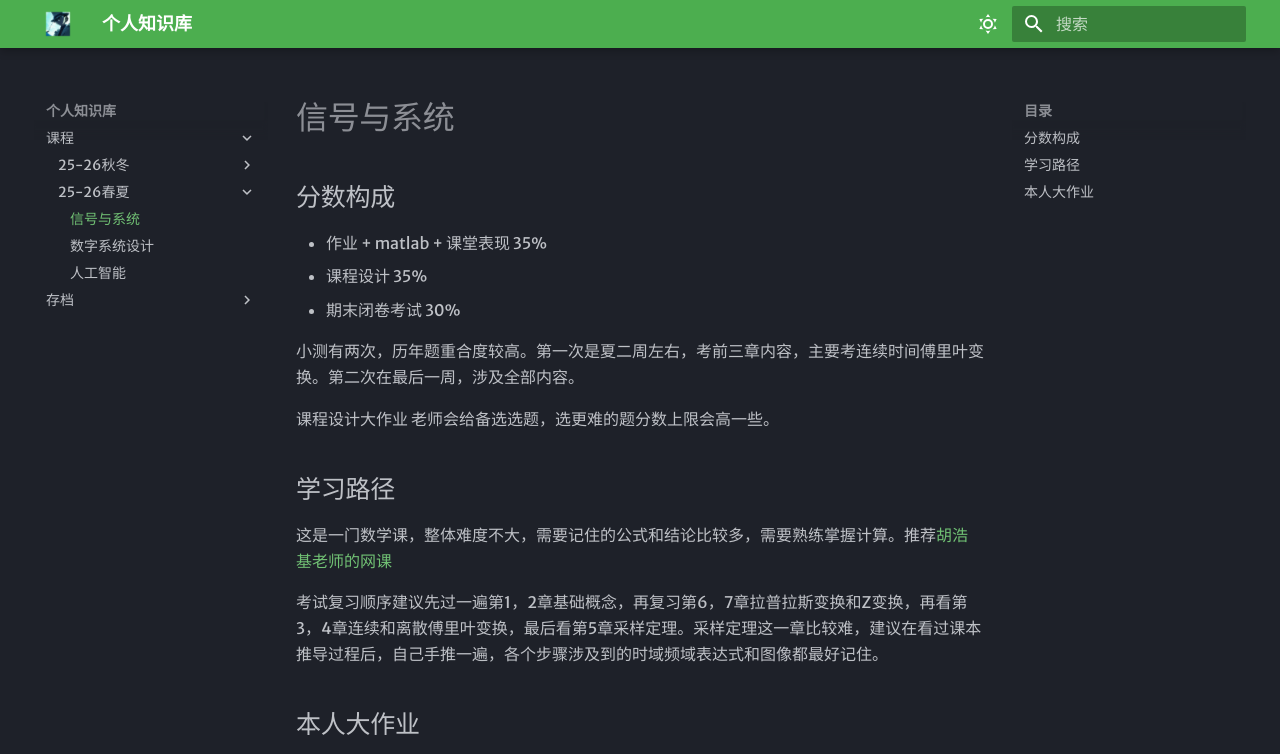
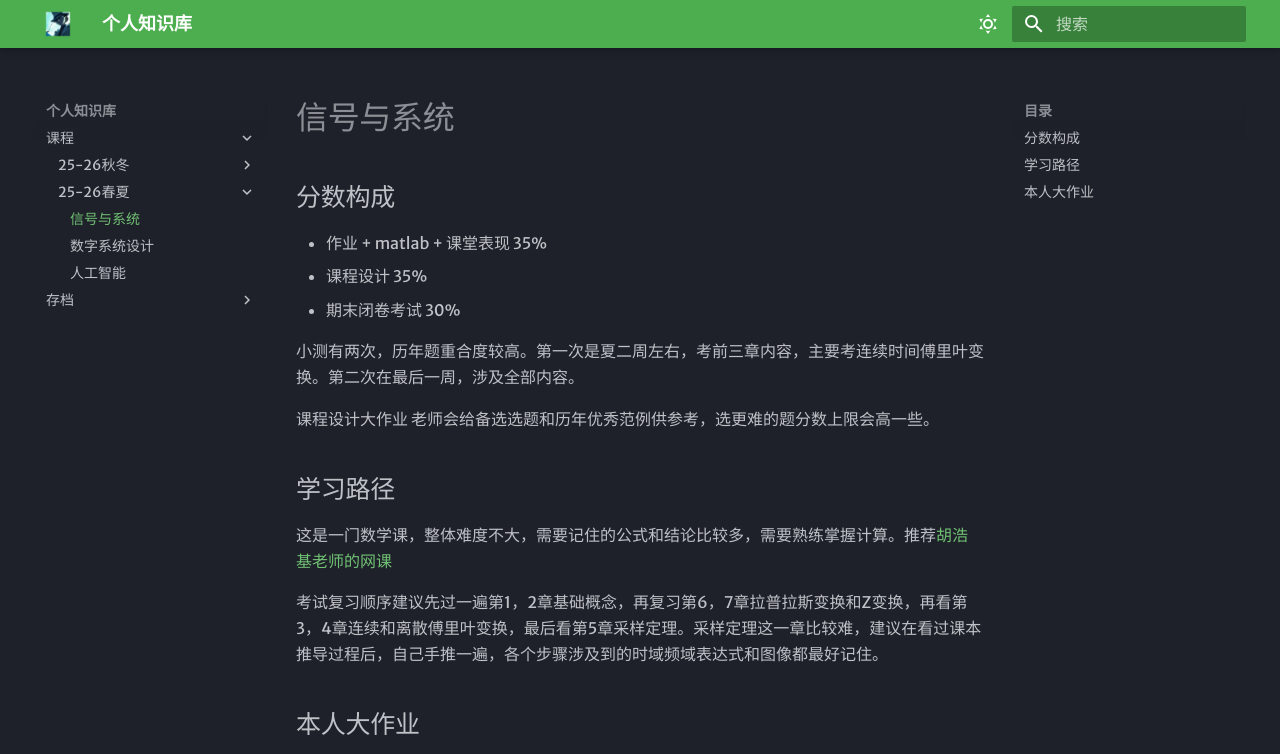
Before and after one commit to ShihangWu/mkdocs, an MkDocs documentation site: the page built from docs/25-26spring/signalsandsystems.md, in a window 1280 px wide and 900 px high, cut to the strip 0-754 px from the top of the window. Built offline with MkDocs 1.6.1 and Material for MkDocs 9.7.7, drawn with Linux system fonts in a browser that asks for light colours; some web fonts are replaced.

```diff
--- a/docs/25-26spring/signalsandsystems.md
+++ b/docs/25-26spring/signalsandsystems.md
@@ -6,11 +6,17 @@
 
 小测有两次，历年题重合度较高。第一次是夏二周左右，考前三章内容，主要考连续时间傅里叶变换。第二次在最后一周，涉及全部内容。
 
-课程设计大作业 老师会给备选选题，选更难的题分数上限会高一些。
+课程设计大作业 老师会给备选选题和历年优秀范例供参考，选更难的题分数上限会高一些。
 ## 学习路径
 这是一门数学课，整体难度不大，需要记住的公式和结论比较多，需要熟练掌握计算。推荐[胡浩基老师的网课](https://www.bilibili.com/video/BV1g94y1Q76G/?share_source=copy_web&vd_source=175c3506a13fcf2ad63dc8048788a09e)
 
 考试复习顺序建议先过一遍第1，2章基础概念，再复习第6，7章拉普拉斯变换和Z变换，再看第3，4章连续和离散傅里叶变换，最后看第5章采样定理。采样定理这一章比较难，建议在看过课本推导过程后，自己手推一遍，各个步骤涉及到的时域频域表达式和图像都最好记住。
 
 ## 本人大作业
-<iframe src="../assets/signalsandsystems.pdf" width="100%" height="800px" style="border: 1px solid #ccc; overflow: auto;"></iframe>
+<iframe
+  src="assets/signalsandsystems.pdf"
+  width="100%"
+  height="800"
+  style="border: none;"
+  title="信号大作业">
+</iframe>
```
